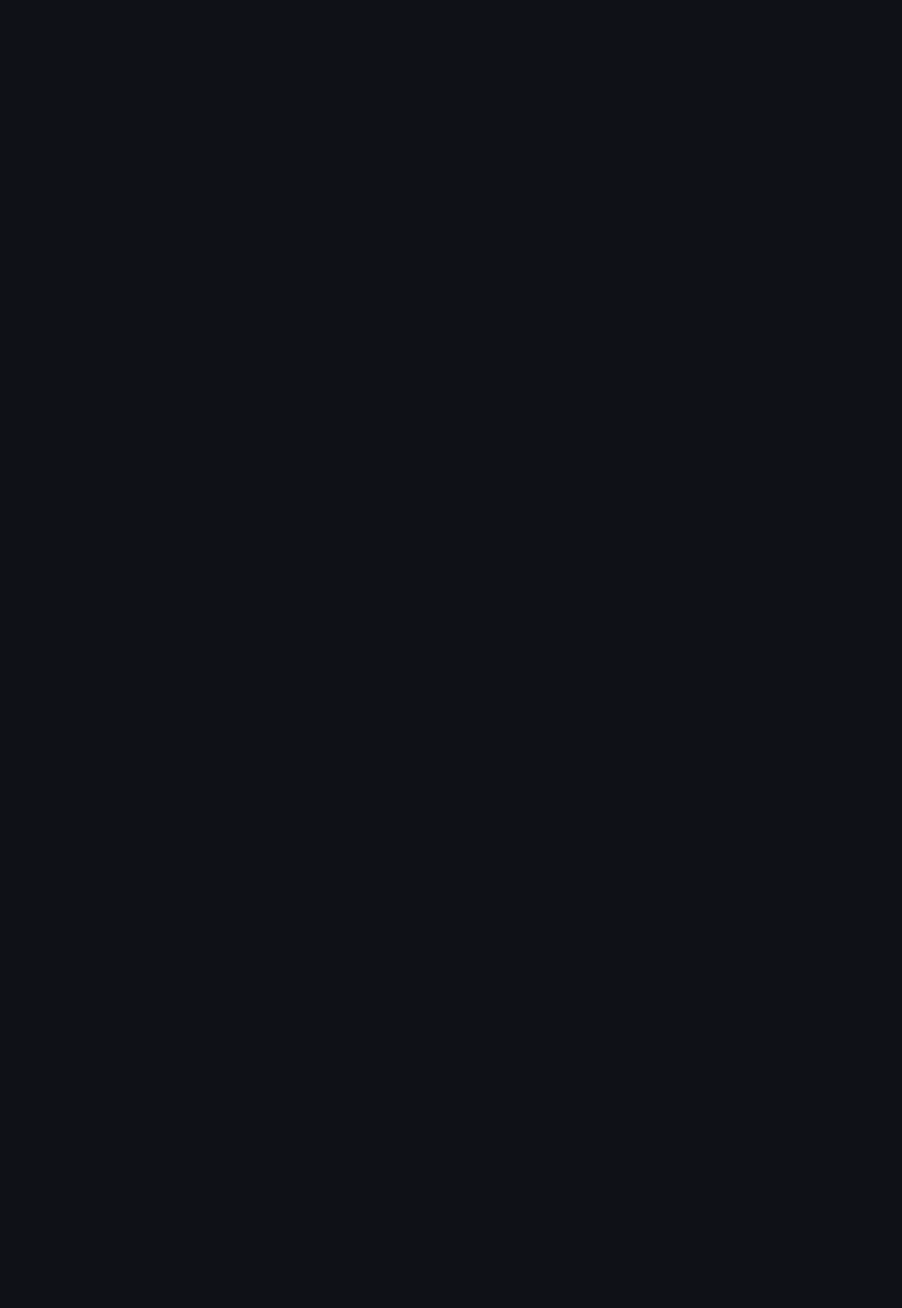
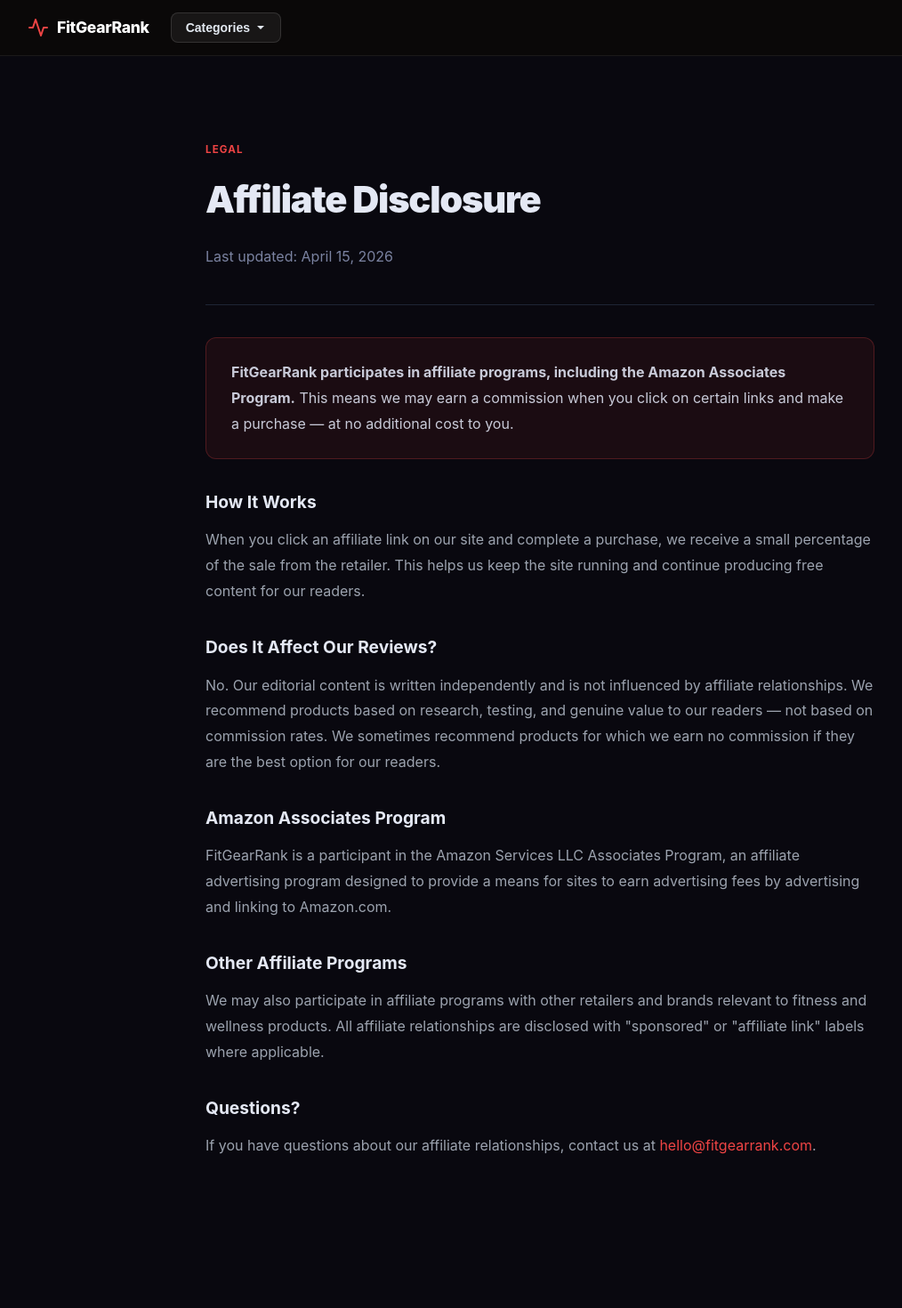
Before and after one commit to conceptsellerbills-cmyk/fitgearrank, a Next.js app: page /affiliate-disclosure in a window 1280 px wide. Before the commit this address had no page. Shown: the top 1470 px of the page at 89% size, without its empty margins (33-1047 px from the left). Before the commit the page ends 800 px from the top, so only its background shows below. Built offline with nearby package versions, Linux system fonts and the light colour scheme.

Commit message:
feat: add Affiliate Disclosure page

```diff
--- /dev/null
+++ b/app/affiliate-disclosure/page.tsx
@@ -0,0 +1,55 @@
+import type { Metadata } from "next";
+export const metadata: Metadata = { title: "Affiliate Disclosure — FitGearRank", description: "Affiliate Disclosure for FitGearRank." };
+export default function AffiliateDisclosurePage() {
+  return (
+    <>
+      <style>{`
+  *,*::before,*::after{box-sizing:border-box;margin:0;padding:0}
+  body{background:#09080f;color:#e4e8f4;font-family:-apple-system,BlinkMacSystemFont,"Segoe UI",sans-serif;line-height:1.7}
+  a{color:#ef4444;text-decoration:none}
+  a:hover{text-decoration:underline}
+  .page-wrap{max-width:800px;margin:0 auto;padding:56px 24px 100px}
+  .page-eyebrow{font-size:0.72rem;font-weight:700;letter-spacing:0.1em;text-transform:uppercase;color:#ef4444;margin-bottom:10px}
+  .page-title{font-size:clamp(1.8rem,4vw,2.6rem);font-weight:900;letter-spacing:-0.03em;margin-bottom:16px;color:#e4e8f4}
+  .page-subtitle{font-size:1rem;color:#7a82a0;margin-bottom:40px;line-height:1.7;max-width:600px}
+  .page-divider{border:none;border-top:1px solid #1e2535;margin:36px 0}
+  h2{font-size:1.2rem;font-weight:700;color:#e4e8f4;margin:32px 0 12px}
+  p{color:#9ca3af;line-height:1.8;margin-bottom:16px}
+  ul{color:#9ca3af;margin:0 0 16px 20px;line-height:1.9}
+  li{margin-bottom:4px}
+  .contact-form{display:flex;flex-direction:column;gap:16px;margin-top:24px}
+  .form-group{display:flex;flex-direction:column;gap:6px}
+  .form-group label{font-size:0.85rem;font-weight:600;color:#c8cad8}
+  .form-group input,.form-group textarea,.form-group select{background:rgba(255,255,255,0.05);border:1px solid rgba(255,255,255,0.1);border-radius:8px;padding:12px 16px;color:#e4e8f4;font-size:0.95rem;font-family:inherit;outline:none;transition:border-color 0.15s;resize:vertical}
+  .form-group input:focus,.form-group textarea:focus,.form-group select:focus{border-color:#ef4444}
+  .form-group input::placeholder,.form-group textarea::placeholder{color:#4b5563}
+  .form-submit{background:#ef4444;color:#fff;border:none;border-radius:10px;padding:13px 32px;font-size:1rem;font-weight:700;cursor:pointer;align-self:flex-start;transition:opacity 0.15s}
+  .form-submit:hover{opacity:0.85}
+  .info-card{background:rgba(255,255,255,0.03);border:1px solid #1e2535;border-radius:12px;padding:24px 28px;margin-bottom:20px}
+  .info-card h3{font-size:1rem;font-weight:700;color:#e4e8f4;margin-bottom:8px}
+  .info-card p{margin:0;font-size:0.9rem}
+  .highlight-box{background:rgba(239,68,68,0.08);border:1px solid rgba(239,68,68,0.25);border-radius:12px;padding:24px 28px;margin:28px 0}
+  .highlight-box p{margin:0;color:#c8cad8}
+`}</style>
+      <div className="page-wrap">
+        <div className="page-eyebrow">Legal</div>
+        <h1 className="page-title">Affiliate Disclosure</h1>
+        <p className="page-subtitle">Last updated: April 15, 2026</p>
+        <hr className="page-divider" />
+        <div className="highlight-box">
+          <p><strong>FitGearRank participates in affiliate programs, including the Amazon Associates Program.</strong> This means we may earn a commission when you click on certain links and make a purchase — at no additional cost to you.</p>
+        </div>
+        <h2>How It Works</h2>
+        <p>When you click an affiliate link on our site and complete a purchase, we receive a small percentage of the sale from the retailer. This helps us keep the site running and continue producing free content for our readers.</p>
+        <h2>Does It Affect Our Reviews?</h2>
+        <p>No. Our editorial content is written independently and is not influenced by affiliate relationships. We recommend products based on research, testing, and genuine value to our readers — not based on commission rates. We sometimes recommend products for which we earn no commission if they are the best option for our readers.</p>
+        <h2>Amazon Associates Program</h2>
+        <p>FitGearRank is a participant in the Amazon Services LLC Associates Program, an affiliate advertising program designed to provide a means for sites to earn advertising fees by advertising and linking to Amazon.com.</p>
+        <h2>Other Affiliate Programs</h2>
+        <p>We may also participate in affiliate programs with other retailers and brands relevant to fitness and wellness products. All affiliate relationships are disclosed with "sponsored" or "affiliate link" labels where applicable.</p>
+        <h2>Questions?</h2>
+        <p>If you have questions about our affiliate relationships, contact us at <a href="mailto:hello@fitgearrank.com">hello@fitgearrank.com</a>.</p>
+      </div>
+    </>
+  );
+}
```
